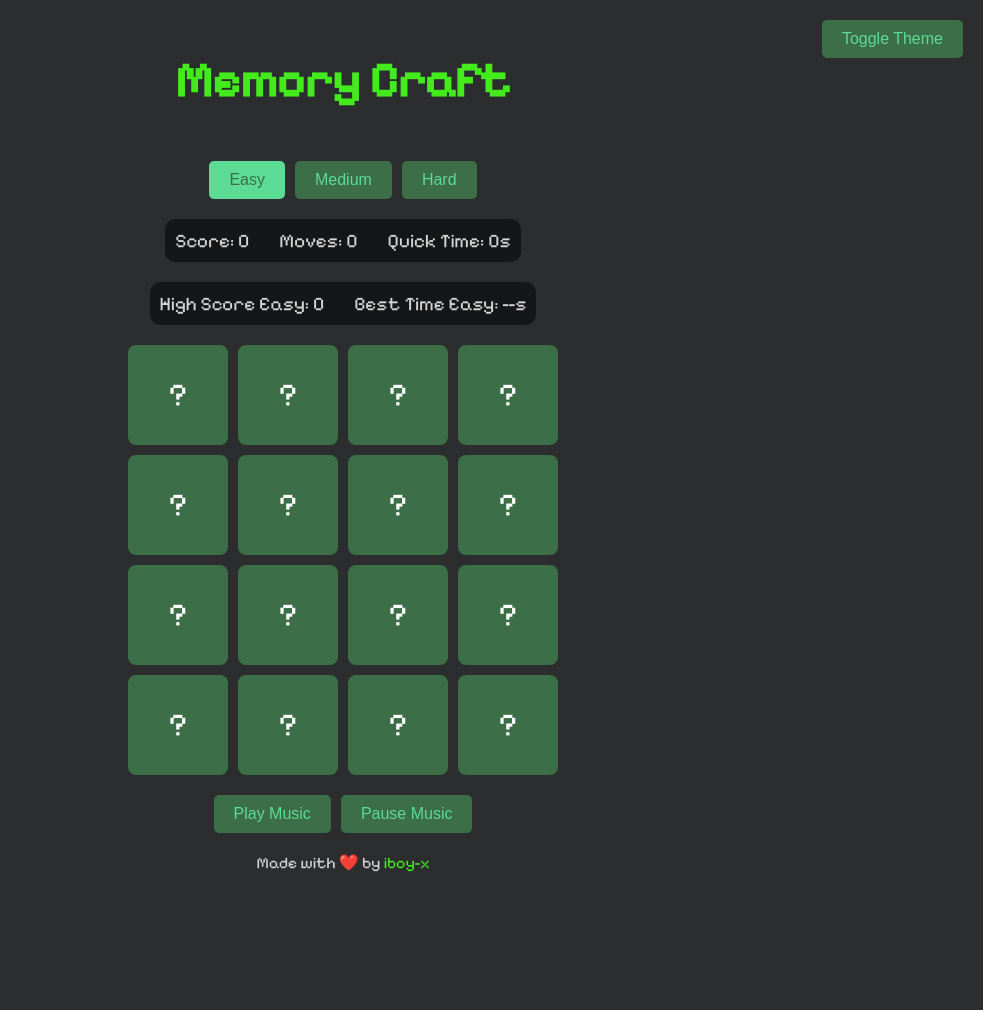
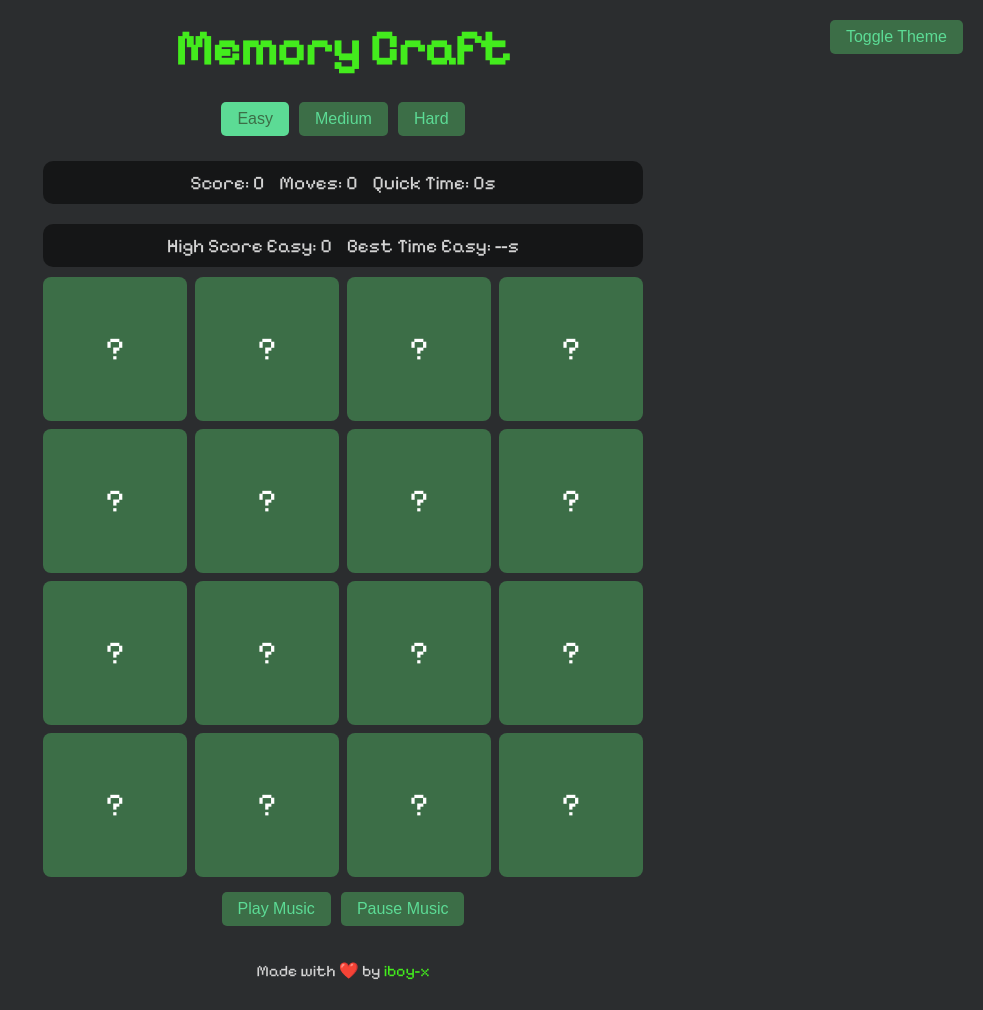
Before and after one commit to Iboy-x/Memory-Craft, a plain HTML site: page index.html in a window 1280 px wide. Shown: the whole page, without its empty margins (297-1280 px from the left). Before the commit the page ends 892 px from the top, so only its background shows below. Drawn offline with Linux system fonts and the light colour scheme.

Commit message:
Update index.html

```diff
--- a/index.html
+++ b/index.html
@@ -25,6 +25,12 @@
             --matched-glow: 0 0 15px #43eb1d;
         }
 
+        * {
+            box-sizing: border-box;
+            margin: 0;
+            padding: 0;
+        }
+
         body {
             background-image: url('images/minecraft_bg.jpg');
             background-size: cover;
@@ -38,7 +44,7 @@
             justify-content: center;
             min-height: 100vh;
             margin: 0;
-            padding: 20px;                /* Add some padding */
+            padding: 10px;
             background-color: var(--bg-color);
             color: var(--text-color);
         }
@@ -47,50 +53,58 @@
             color: #43eb1d;
             text-decoration: none;
         }
+
         h1 {
             color: #43eb1d;
-            font-size: 3rem;
+            font-size: clamp(2rem, 5vw, 3rem);
+            text-align: center;
+            margin: 10px 0;
         }
 
         .score-board {
             display: flex;
+            flex-wrap: wrap;
             justify-content: center;
-            gap: 30px;
-            font-size: 1.2rem;
-            margin-bottom: 20px;
+            gap: 15px;
+            font-size: clamp(0.9rem, 2.5vw, 1.2rem);
+            margin: 10px 0;
             background: rgba(0, 0, 0, 0.5);
             padding: 10px;
             border-radius: 10px;
+            width: 90%;
+            max-width: 600px;
         }
 
         .theme-toggle {
-            margin-bottom: 20px;
-            font-size: 1rem;
+            margin: 10px;
+            font-size: clamp(0.8rem, 2vw, 1rem);
             cursor: pointer;
             background-color: var(--card-color);
             color: var(--card-flipped-color);
             border: none;
-            padding: 10px 20px;
+            padding: 8px 16px;
             border-radius: 5px;
-            position: absolute;
-            top: 20px;
-            right: 20px;
+            position: fixed;
+            top: 10px;
+            right: 10px;
         }
 
         .difficulty-controls {
-            margin: 20px 0;
+            margin: 15px 0;
             display: flex;
+            flex-wrap: wrap;
             gap: 10px;
+            justify-content: center;
         }
 
         .difficulty-btn {
             background-color: var(--card-color);
             color: var(--card-flipped-color);
             border: none;
-            padding: 10px 20px;
+            padding: 8px 16px;
             border-radius: 5px;
             cursor: pointer;
-            font-size: 1rem;
+            font-size: clamp(0.8rem, 2vw, 1rem);
         }
 
         .difficulty-btn.active {
@@ -100,18 +114,21 @@
 
         .game-board {
             display: grid;
-            grid-template-columns: repeat(4, 100px);
-            grid-gap: 10px;
+            grid-template-columns: repeat(auto-fit, minmax(70px, 1fr));
+            gap: 8px;
+            width: 95%;
+            max-width: 600px;
+            margin: 0 auto;
         }
 
         .card {
-            width: 100px;
-            height: 100px;
+            width: 100%;
+            aspect-ratio: 1;
             background-color: var(--card-color);
             display: flex;
             align-items: center;
             justify-content: center;
-            font-size: 2rem;
+            font-size: clamp(1.5rem, 4vw, 2rem);
             color: white;
             border-radius: 8px;
             cursor: pointer;
@@ -141,23 +158,27 @@
         }
 
         .footer {
-            margin-top: 20px;
-            font-size: 1rem;
+            margin: 20px 0;
+            font-size: clamp(0.8rem, 2vw, 1rem);
+            text-align: center;
         }
 
         .audio-controls {
-            margin-top: 20px;
+            margin: 15px 0;
             display: flex;
+            flex-wrap: wrap;
             gap: 10px;
+            justify-content: center;
         }
+
         .audio-controls button {
             background-color: var(--card-color);
             color: var(--card-flipped-color);
             border: none;
-            padding: 10px 20px;
+            padding: 8px 16px;
             border-radius: 5px;
             cursor: pointer;
-            font-size: 1rem;
+            font-size: clamp(0.8rem, 2vw, 1rem);
             transition: all 0.3s ease;
         }
 
@@ -184,6 +205,18 @@
             box-shadow: 0 0 20px rgba(0,0,0,0.5);
             z-index: 1000;
             text-align: center;
+            width: 90%;
+            max-width: 400px;
+        }
+
+        .modal h2 {
+            font-size: clamp(1.5rem, 4vw, 2rem);
+            margin-bottom: 15px;
+        }
+
+        .modal p {
+            font-size: clamp(1rem, 2.5vw, 1.2rem);
+            margin: 10px 0;
         }
 
         .modal-overlay {
@@ -204,12 +237,35 @@
             padding: 10px 20px;
             border-radius: 5px;
             cursor: pointer;
-            font-size: 1rem;
+            font-size: clamp(0.9rem, 2.5vw, 1rem);
             margin-top: 15px;
+        }
+
+        @media (max-width: 480px) {
+            .game-board {
+                grid-template-columns: repeat(auto-fit, minmax(60px, 1fr));
+                gap: 5px;
+            }
+
+            .score-board {
+                font-size: 0.9rem;
+                padding: 8px;
+            }
+
+            .theme-toggle {
+                padding: 6px 12px;
+            }
+        }
+
+        @media (min-width: 768px) and (max-width: 1024px) {
+            .game-board {
+                grid-template-columns: repeat(auto-fit, minmax(80px, 1fr));
+            }
         }
     </style>
 </head>
 <body data-theme="dark">
+    <!-- Rest of the HTML remains the same -->
     <h1>Memory Craft</h1>
     <button class="theme-toggle" id="theme-toggle">Toggle Theme</button>
     <div class="difficulty-controls">
@@ -255,6 +311,7 @@
     </audio>
 
     <script>
+        // Preload images
         const minecraftItems = [
             'images/pickaxe.png',
             'images/sword.png',
@@ -269,6 +326,23 @@
             'images/chest.png',
             'images/tnt.png'
         ];
+
+        // Preload all images before starting game
+        function preloadImages(callback) {
+            let loadedImages = 0;
+            const totalImages = minecraftItems.length;
+
+            minecraftItems.forEach(src => {
+                const img = new Image();
+                img.onload = () => {
+                    loadedImages++;
+                    if(loadedImages === totalImages) {
+                        callback();
+                    }
+                };
+                img.src = src;
+            });
+        }
 
         const difficultySettings = {
             easy: { pairs: 8, flipTime: 700 },
@@ -380,9 +454,18 @@
             itemPairs = [...selectedItems, ...selectedItems];
             itemPairs.sort(() => Math.random() - 0.5);
 
-            const columns = currentDifficulty === 'easy' ? 4 : currentDifficulty === 'medium' ? 5 : 6;
-            gameBoard.style.gridTemplateColumns = `repeat(${columns}, 100px)`;
+            // Responsive grid columns based on screen size and difficulty
+            const columns = window.innerWidth < 480 ?
+                (currentDifficulty === 'easy' ? 3 : currentDifficulty === 'medium' ? 4 : 4) :
+                (currentDifficulty === 'easy' ? 4 : currentDifficulty === 'medium' ? 5 : 6);
+
+            gameBoard.style.gridTemplateColumns = `repeat(${columns}, 1fr)`;
         }
+
+        // Add resize event listener to handle orientation changes
+        window.addEventListener('resize', () => {
+            initializeGame();
+        });
 
         difficultyButtons.forEach(button => {
             button.addEventListener('click', () => {
@@ -453,7 +536,6 @@
                     const totalTime = Math.floor((Date.now() - startTime) / 1000);
                     clearInterval(timerInterval);
 
-                    // Update best time and high score based on difficulty
                     if (currentDifficulty === 'easy') {
                         if (!bestTimeEasy || totalTime < bestTimeEasy) {
                             bestTimeEasy = totalTime;
@@ -544,8 +626,11 @@
             });
         }
 
-        initializeGame();
-        resetGame();
+        // Start game only after images are preloaded
+        preloadImages(() => {
+            initializeGame();
+            resetGame();
+        });
     </script>
 </body>
 </html>
```
